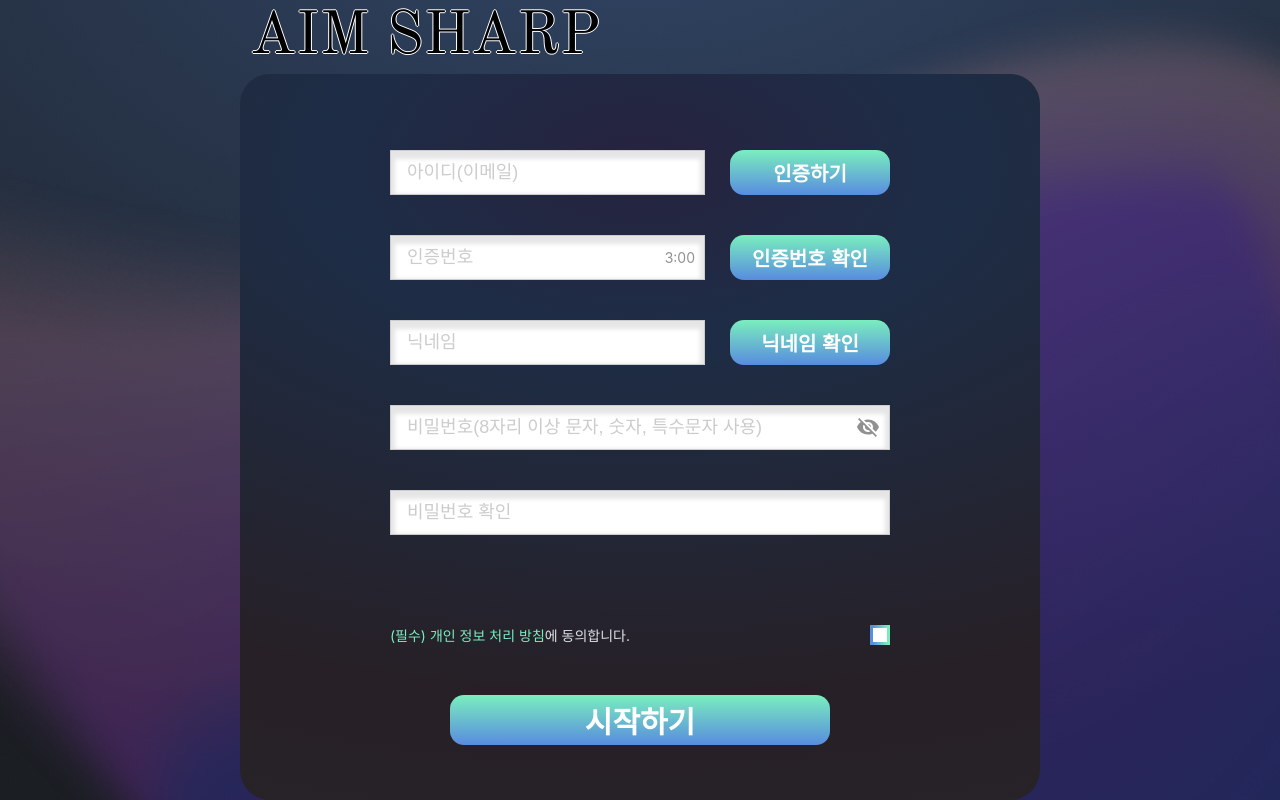
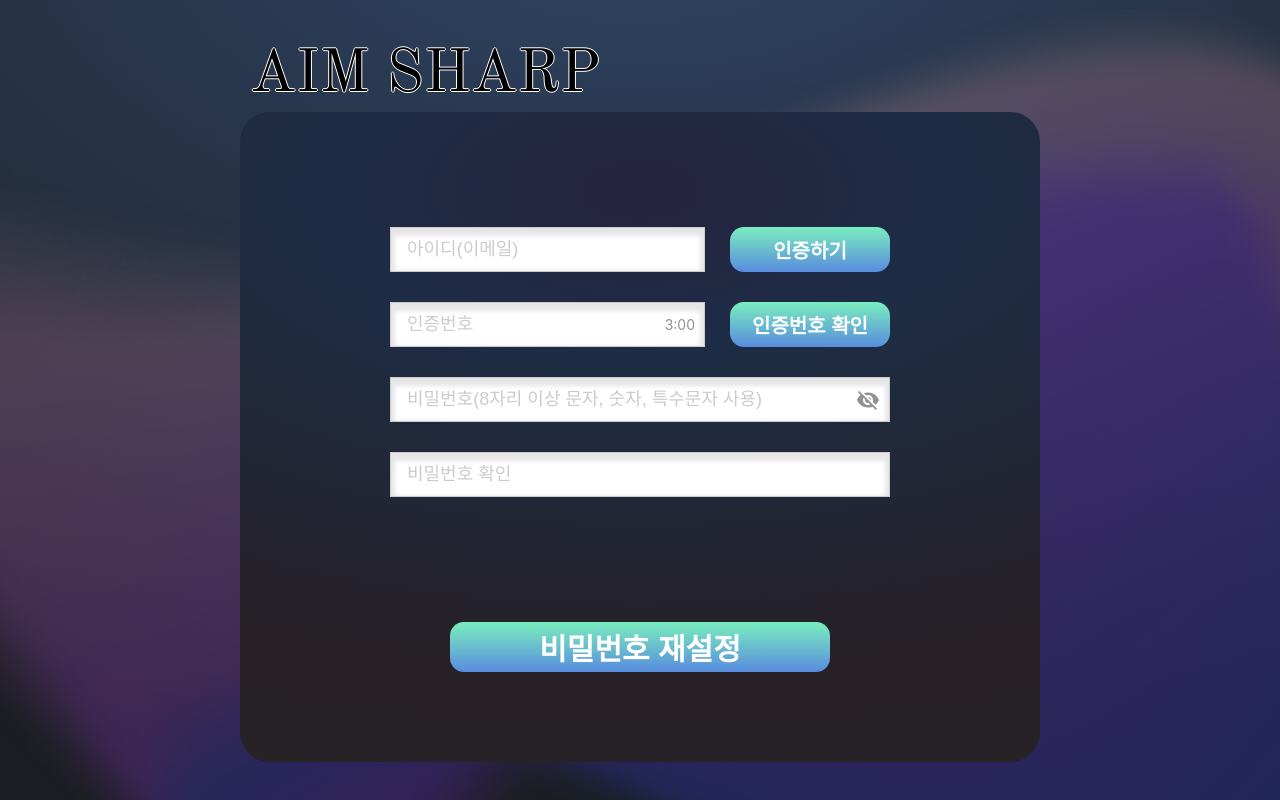
Before and after one commit to AimLab-Project/AimLab_Front, a React (Create React App) app: page /auth in a window 1280 px wide. Built offline with nearby package versions, Linux system fonts and the light colour scheme.

Commit message:
🌈feat : 비밀번호 재설정 템플릿 퍼블리싱 완

```diff
--- a/src/components/templates/LoginTemplate/LoginTemplate.tsx
+++ b/src/components/templates/LoginTemplate/LoginTemplate.tsx
@@ -78,9 +78,10 @@ export const Container = styled.form<{ height?: string }>`
 	display: flex;
 	flex-direction: column;
 	align-items: center;
-	justify-content: center;
+	justify-content: flex-start;
 	color: ${theme.PALETTE.fwhite};
 	font-size: ${theme.FONT_SIZE.small};
+	padding-top: 100px;
 `;
 
 export const Content = styled.div`
--- a/src/components/templates/RePasswordTemplate/RePasswordTemplate.tsx
+++ b/src/components/templates/RePasswordTemplate/RePasswordTemplate.tsx
@@ -2,11 +2,16 @@ import Button from 'components/ui/atoms/Button/Button';
 import Input from 'components/ui/atoms/Input/Input';
 import InputGroup from 'components/ui/molecules/InputGroup/InputGroup';
 import React from 'react';
+import styled from 'styled-components';
 import { Container, Content, Wrapper } from '../LoginTemplate/LoginTemplate';
+import { ButtonBox } from '../SingupTemplate/SingupTemplate';
 
 const RePasswordTemplate = () => {
+	const data = {
+		time: '3:00',
+	};
 	return (
-		<Container>
+		<Container height="650px">
 			<Content>
 				<Wrapper>
 					<InputGroup>
@@ -16,12 +21,50 @@ const RePasswordTemplate = () => {
 							variant="primary"
 							label="인증하기"
 							border="none"
+							disable={false}
 						/>
 					</InputGroup>
 				</Wrapper>
+				<Wrapper>
+					<InputGroup>
+						<Input width="315px" placeholder="인증번호" time={data.time} />
+						<Button
+							size="small"
+							variant="primary"
+							label="인증번호 확인"
+							border="none"
+							disable={false}
+						/>
+					</InputGroup>
+				</Wrapper>
+				<Wrapper>
+					<Input
+						width="100%"
+						placeholder="비밀번호(8자리 이상 문자, 숫자, 특수문자 사용)"
+						icon={true}
+					/>
+				</Wrapper>
+				<Wrapper>
+					<Input width="100%" placeholder="비밀번호 확인" />
+				</Wrapper>
+				<Wrapper>
+					<Space />
+				</Wrapper>
+				<ButtonBox>
+					<Button
+						label="비밀번호 재설정"
+						size="large"
+						variant="primary"
+						border="none"
+					/>
+				</ButtonBox>
 			</Content>
 		</Container>
 	);
 };
 
 export default RePasswordTemplate;
+
+const Space = styled.div`
+	height: 50px;
+`;
--- a/src/components/templates/SingupTemplate/SingupTemplate.tsx
+++ b/src/components/templates/SingupTemplate/SingupTemplate.tsx
@@ -100,7 +100,7 @@ const Checks = styled.div`
 	}
 `;
 
-const ButtonBox = styled.div`
+export const ButtonBox = styled.div`
 	display: flex;
 	justify-content: center;
 	align-items: center;
--- a/src/pages/AuthPage.tsx
+++ b/src/pages/AuthPage.tsx
@@ -1,4 +1,4 @@
-import SingupTemplate from 'components/templates/SingupTemplate/SingupTemplate';
+import RePasswordTemplate from 'components/templates/RePasswordTemplate/RePasswordTemplate';
 
 import React from 'react';
 import styled from 'styled-components';
@@ -8,8 +8,9 @@ const AuthPage = () => {
 	return (
 		<Wrapper>
 			<Title>aim sharp</Title>
-			<SingupTemplate />
+			{/* <SingupTemplate /> */}
 			{/* <LoginTemplate /> */}
+			<RePasswordTemplate />
 		</Wrapper>
 	);
 };
```
